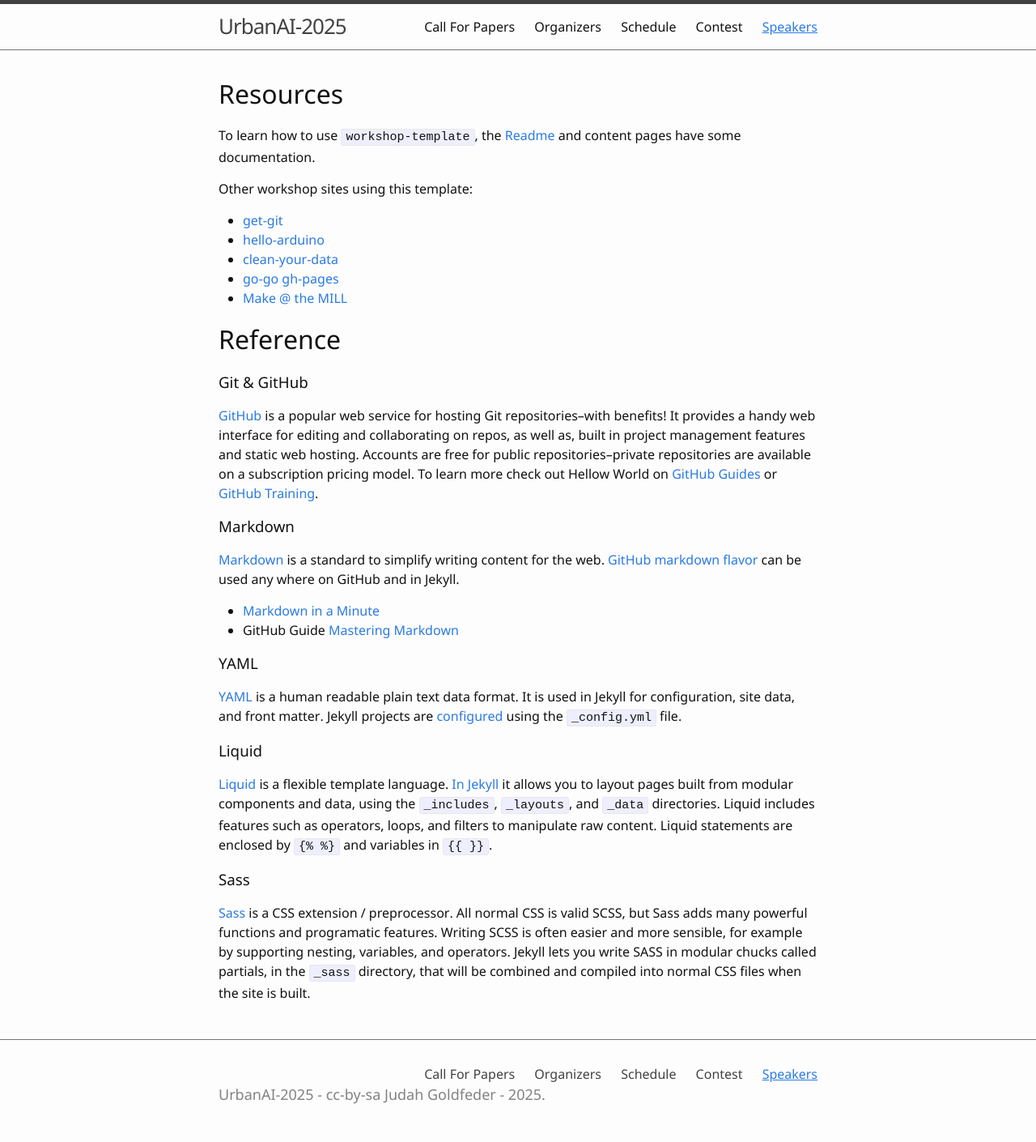
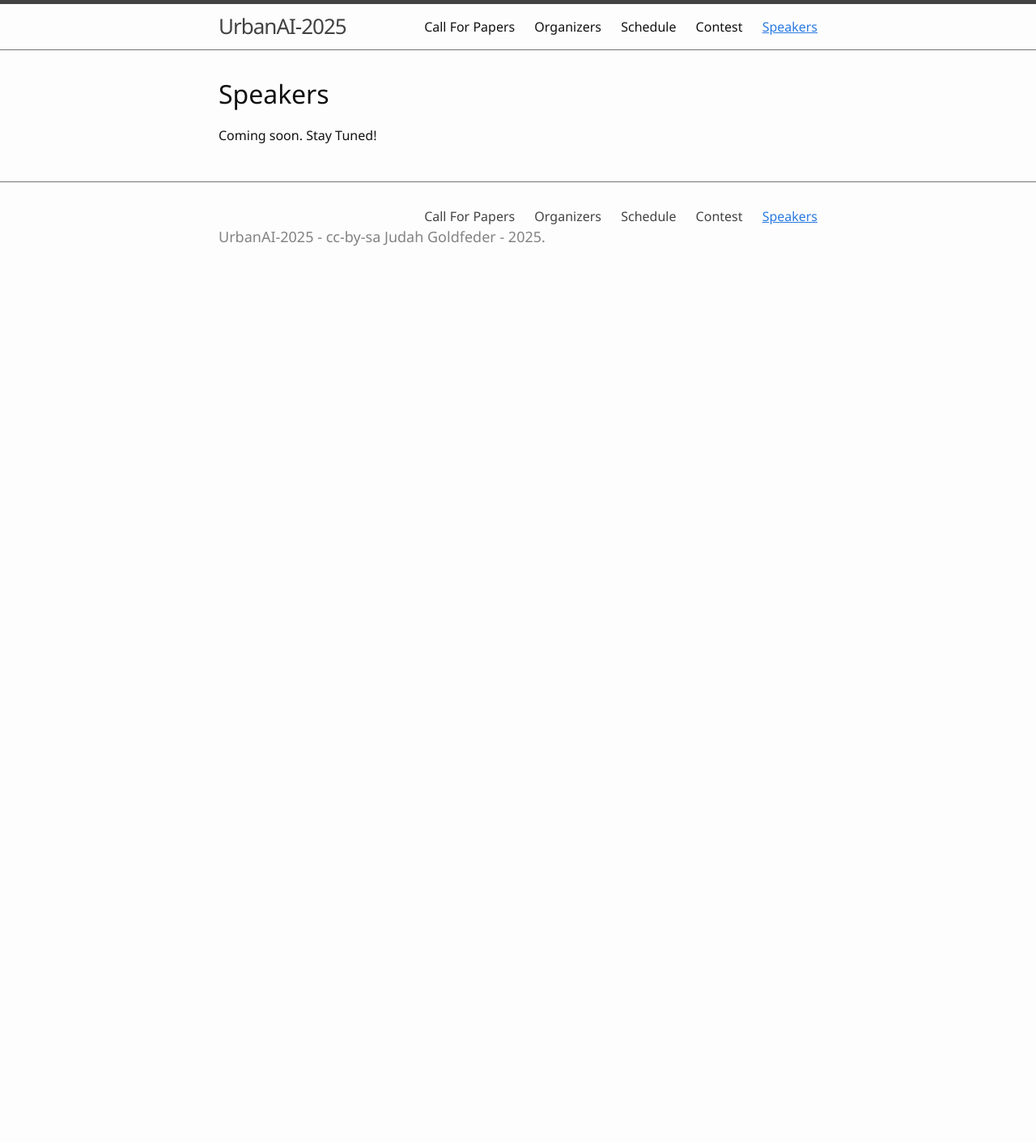
Before and after one commit to urbanAI2025/urbanAI2025.github.io, a Jekyll site: the page built from 4-speakers.md, in a window 1280 px wide. Shown: the whole page at 81% size. Built offline with Jekyll 4.4.1, drawn with Linux system fonts in a browser that asks for light colours; after the commit the page ends 900 px from its top, so only the background shows below that.

Commit message:
Update 4-speakers.md

```diff
--- a/4-speakers.md
+++ b/4-speakers.md
@@ -3,51 +3,6 @@
 nav: true
 ---
 
-# Resources
+# Speakers
 
-To learn how to use `workshop-template`, the [Readme](https://github.com/evanwill/workshop-template/blob/main/README.md) and content pages have some documentation.
-
-Other workshop sites using this template:
-
-- [get-git](https://evanwill.github.io/get-git/)
-- [hello-arduino](https://evanwill.github.io/hello-arduino/)
-- [clean-your-data](https://evanwill.github.io/clean-your-data/)
-- [go-go gh-pages](https://evanwill.github.io/go-go-ghpages/)
-- [Make @ the MILL](https://uidaholib.github.io/make-at-the-mill/)
-
-# Reference
-
-### Git & GitHub
-
-[GitHub](https://github.com/){:target="_blank"} is a popular web service for hosting Git repositories--with benefits!
-It provides a handy web interface for editing and collaborating on repos, as well as, built in project management features and static web hosting.
-Accounts are free for public repositories--private repositories are available on a subscription pricing model.
-To learn more check out Hellow World on [GitHub Guides](https://guides.github.com/){:target="_blank"} or [GitHub Training](https://services.github.com/on-demand/){:target="_blank"}.
-
-### Markdown
-
-[Markdown](https://daringfireball.net/projects/markdown/) is a standard to simplify writing content for the web.
-[GitHub markdown flavor](https://help.github.com/articles/basic-writing-and-formatting-syntax/) can be used any where on GitHub and in Jekyll.
-
-- [Markdown in a Minute](https://evanwill.github.io/_drafts/notes/markdown-minute.html)
-- GitHub Guide [Mastering Markdown](https://guides.github.com/features/mastering-markdown/)
-
-### YAML
-
-[YAML](http://www.yaml.org/) is a human readable plain text data format.
-It is used in Jekyll for configuration, site data, and front matter.
-Jekyll projects are [configured](https://jekyllrb.com/docs/configuration/) using the `_config.yml` file.
-
-### Liquid
-
-[Liquid](http://shopify.github.io/liquid/) is a flexible template language.
-[In Jekyll](https://jekyllrb.com/docs/templates/) it allows you to layout pages built from modular components and data, using the `_includes`, `_layouts`, and `_data` directories.
-Liquid includes features such as operators, loops, and filters to manipulate raw content.
-Liquid statements are enclosed by {% raw %}`{%  %}`{% endraw %} and variables in {% raw %}`{{  }}`{% endraw %}.
-
-### Sass
-
-[Sass](http://sass-lang.com/) is a CSS extension / preprocessor.
-All normal CSS is valid SCSS, but Sass adds many powerful functions and programatic features.
-Writing SCSS is often easier and more sensible, for example by supporting nesting, variables, and operators.
-Jekyll lets you write SASS in modular chucks called partials, in the `_sass` directory, that will be combined and compiled into normal CSS files when the site is built.
+Coming soon. Stay Tuned!
```
